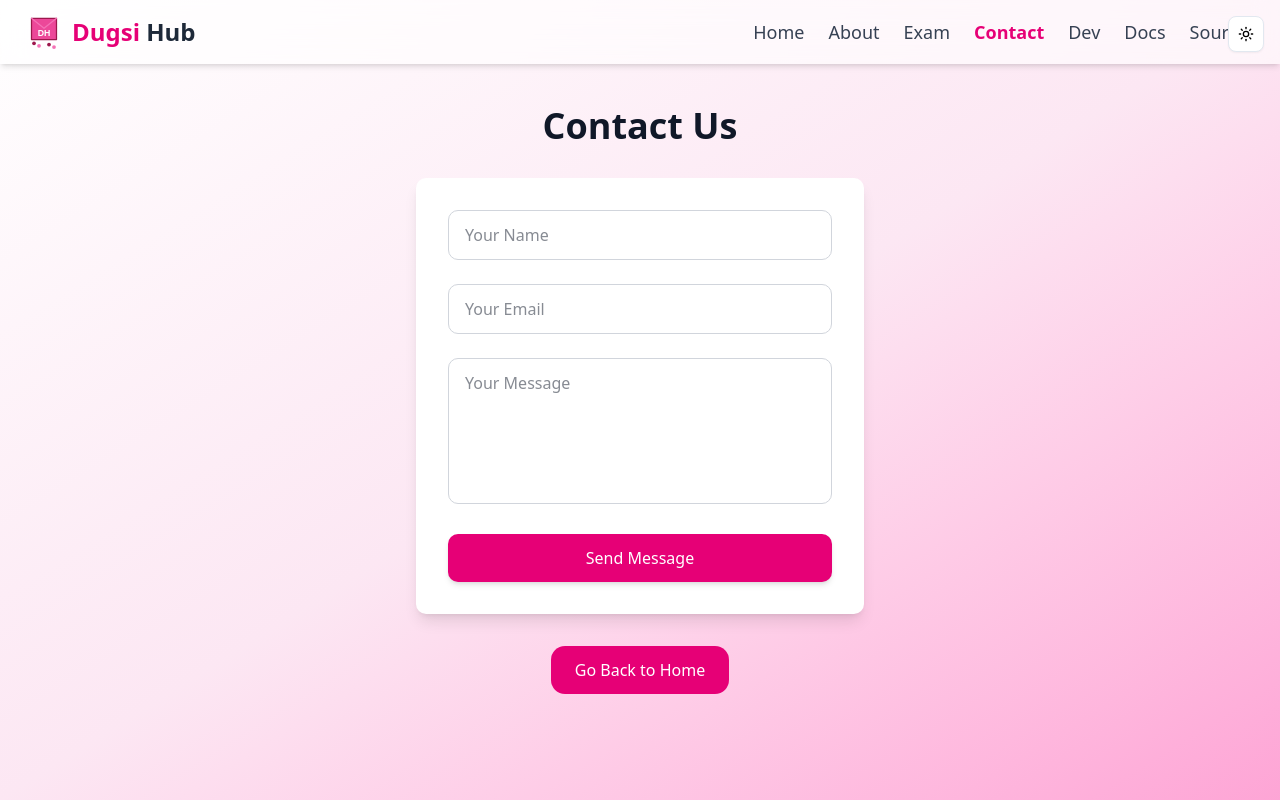
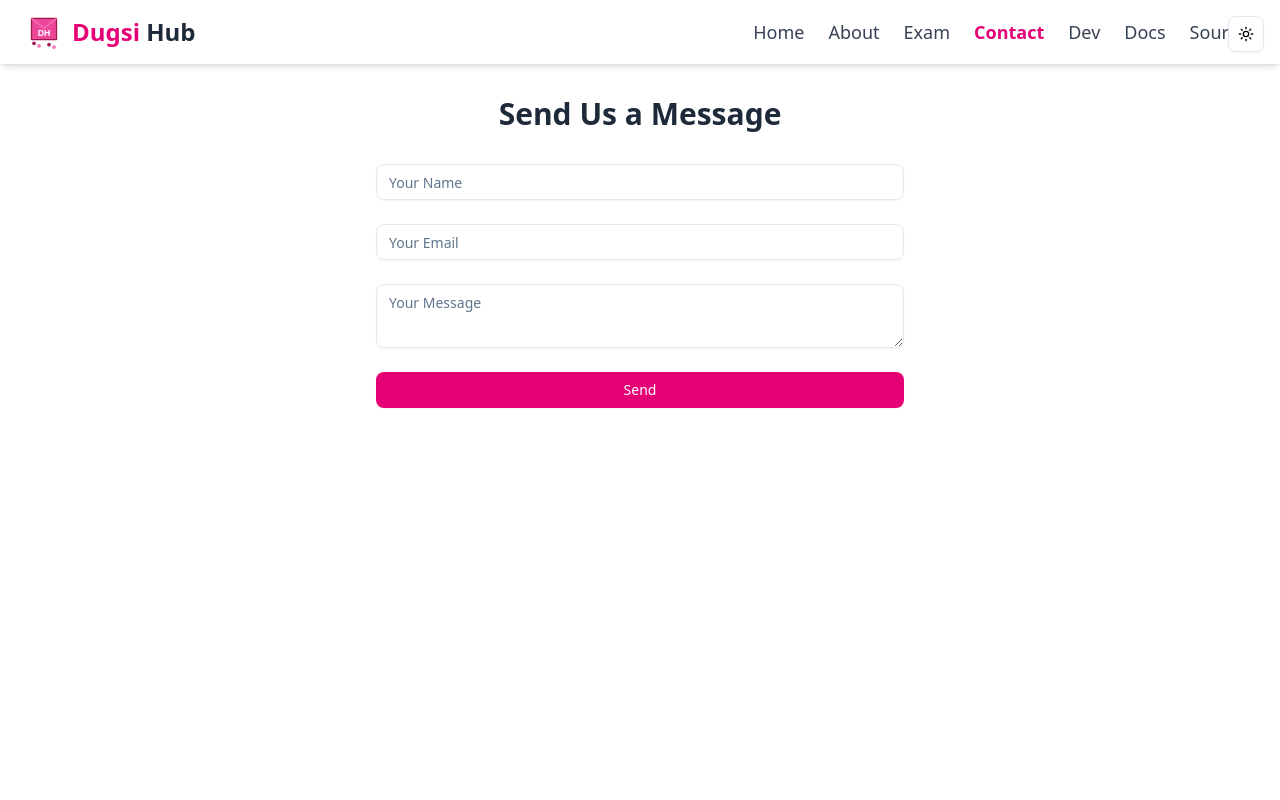
Before and after one commit to engabdullah-2024/Dugsi-Hub, a Next.js app: page /contact in a window 1280 px wide. Built offline with nearby package versions, Linux system fonts and the light colour scheme.

Commit message:
Add support for displaying user email in contact form

```diff
--- a/app/contact/page.tsx
+++ b/app/contact/page.tsx
@@ -1,117 +1,98 @@
 'use client';
 
-import React, { useState } from 'react';
-import Link from 'next/link';
+import { useState } from 'react';
+import emailjs from '@emailjs/browser';
+import { Input } from '@/components/ui/input';
+import { Button } from '@/components/ui/button';
+import { Textarea } from '@/components/ui/textarea';
+import { motion, AnimatePresence } from 'framer-motion';
 
-const Contact = () => {
+const SERVICE_ID = 'service_g501e5b';
+const TEMPLATE_ID = 'template_c06ycsp';
+const PUBLIC_KEY = '6nbY0x5vkTOwEohEU';
+
+export default function ContactForm() {
   const [form, setForm] = useState({ name: '', email: '', message: '' });
-  const [submitted, setSubmitted] = useState(false);
+  const [status, setStatus] = useState({ success: null, error: null, userEmail: '' });
 
-  const handleChange = (e: React.ChangeEvent<HTMLInputElement | HTMLTextAreaElement>) => {
-    setForm({ ...form, [e.target.name]: e.target.value });
+  const handleChange = e => {
+    const { name, value } = e.target;
+    setForm(prev => ({ ...prev, [name]: value }));
   };
 
-  const handleSubmit = (e: React.FormEvent) => {
+  const sendEmail = async e => {
     e.preventDefault();
-    setSubmitted(true);
-    setForm({ name: '', email: '', message: '' });
+
+    try {
+      const res = await emailjs.send(SERVICE_ID, TEMPLATE_ID, form, PUBLIC_KEY);
+      setStatus({ success: 'Message sent successfully!', error: null, userEmail: form.email });
+      setForm({ name: '', email: '', message: '' });
+    } catch (error) {
+      setStatus({ success: null, error: 'Failed to send. Please try again later.', userEmail: '' });
+    }
   };
 
   return (
-    <div
-      className="
-        min-h-screen flex flex-col items-center justify-center px-6 py-20
-        bg-gradient-to-br from-white via-pink-100 to-pink-300
-        dark:from-gray-900 dark:via-gray-800 dark:to-gray-900
-        transition-colors duration-500
-      "
-    >
-      <h1 className="text-4xl font-extrabold mb-8 text-gray-900 dark:text-white">
-        Contact Us
-      </h1>
+    <div className="max-w-xl mx-auto px-6 py-12 mt-12">
+      <h2 className="text-3xl font-bold text-center mb-8 text-gray-800 dark:text-gray-100">
+        Send Us a Message
+      </h2>
 
-      {submitted && (
-        <p className="mb-6 text-green-700 dark:text-green-400 font-semibold">
-          Thank you for your message! We will get back to you soon.
-        </p>
-      )}
-
-      <form
-        onSubmit={handleSubmit}
-        className="
-          w-full max-w-md bg-white dark:bg-gray-900 rounded-lg shadow-lg p-8 space-y-6
-          transition-colors duration-300
-        "
-      >
-        <input
-          type="text"
+      <form onSubmit={sendEmail} className="space-y-6">
+        <Input
           name="name"
-          placeholder="Your Name"
           value={form.name}
           onChange={handleChange}
+          placeholder="Your Name"
           required
-          className="
-            w-full px-4 py-3 border border-gray-300 dark:border-gray-700 rounded-lg
-            bg-white dark:bg-gray-800 text-gray-900 dark:text-gray-100
-            focus:outline-none focus:ring-2 focus:ring-pink-500 dark:focus:ring-pink-400
-            transition-colors
-          "
         />
-        <input
-          type="email"
+        <Input
           name="email"
-          placeholder="Your Email"
           value={form.email}
           onChange={handleChange}
+          placeholder="Your Email"
+          type="email"
           required
-          className="
-            w-full px-4 py-3 border border-gray-300 dark:border-gray-700 rounded-lg
-            bg-white dark:bg-gray-800 text-gray-900 dark:text-gray-100
-            focus:outline-none focus:ring-2 focus:ring-pink-500 dark:focus:ring-pink-400
-            transition-colors
-          "
         />
-        <textarea
+        <Textarea
           name="message"
-          placeholder="Your Message"
           value={form.message}
           onChange={handleChange}
+          placeholder="Your Message"
+          rows={5}
           required
-          rows={5}
-          className="
-            w-full px-4 py-3 border border-gray-300 dark:border-gray-700 rounded-lg
-            bg-white dark:bg-gray-800 text-gray-900 dark:text-gray-100 resize-none
-            focus:outline-none focus:ring-2 focus:ring-pink-500 dark:focus:ring-pink-400
-            transition-colors
-          "
         />
-
-        <button
-          type="submit"
-          className="
-            w-full bg-pink-600 text-white py-3 rounded-lg shadow-md
-            hover:bg-pink-700 dark:bg-pink-500 dark:hover:bg-pink-600
-            transition
-          "
-        >
-          Send Message
-        </button>
+        <Button type="submit" className="w-full bg-pink-600 hover:bg-pink-700 text-white">
+          Send
+        </Button>
       </form>
 
-      <div className="mt-8">
-        <Link
-          href="/"
-          className="
-            inline-block bg-pink-600 text-white px-6 py-3 rounded-xl
-            hover:bg-pink-700 dark:bg-pink-500 dark:hover:bg-pink-600
-            transition duration-300
-          "
-        >
-          Go Back to Home
-        </Link>
-      </div>
+      <AnimatePresence>
+        {status.success && (
+          <motion.div
+            key="success"
+            initial={{ opacity: 0, y: 10 }}
+            animate={{ opacity: 1, y: 0 }}
+            exit={{ opacity: 0 }}
+            className="mt-6 p-4 bg-green-100 text-green-700 rounded-xl text-center"
+          >
+            ✅ {status.success}
+            <div className="mt-1 text-sm text-green-800">Sent from: {status.userEmail}</div>
+          </motion.div>
+        )}
+
+        {status.error && (
+          <motion.div
+            key="error"
+            initial={{ opacity: 0, y: 10 }}
+            animate={{ opacity: 1, y: 0 }}
+            exit={{ opacity: 0 }}
+            className="mt-6 p-4 bg-red-100 text-red-700 rounded-xl text-center"
+          >
+            ❌ {status.error}
+          </motion.div>
+        )}
+      </AnimatePresence>
     </div>
   );
-};
-
-export default Contact;
+}
--- /dev/null
+++ b/components/ui/input.tsx
@@ -0,0 +1,21 @@
+import * as React from "react"
+
+import { cn } from "@/lib/utils"
+
+function Input({ className, type, ...props }: React.ComponentProps<"input">) {
+  return (
+    <input
+      type={type}
+      data-slot="input"
+      className={cn(
+        "file:text-foreground placeholder:text-muted-foreground selection:bg-primary selection:text-primary-foreground dark:bg-input/30 border-input flex h-9 w-full min-w-0 rounded-md border bg-transparent px-3 py-1 text-base shadow-xs transition-[color,box-shadow] outline-none file:inline-flex file:h-7 file:border-0 file:bg-transparent file:text-sm file:font-medium disabled:pointer-events-none disabled:cursor-not-allowed disabled:opacity-50 md:text-sm",
+        "focus-visible:border-ring focus-visible:ring-ring/50 focus-visible:ring-[3px]",
+        "aria-invalid:ring-destructive/20 dark:aria-invalid:ring-destructive/40 aria-invalid:border-destructive",
+        className
+      )}
+      {...props}
+    />
+  )
+}
+
+export { Input }
--- /dev/null
+++ b/components/ui/textarea.tsx
@@ -0,0 +1,18 @@
+import * as React from "react"
+
+import { cn } from "@/lib/utils"
+
+function Textarea({ className, ...props }: React.ComponentProps<"textarea">) {
+  return (
+    <textarea
+      data-slot="textarea"
+      className={cn(
+        "border-input placeholder:text-muted-foreground focus-visible:border-ring focus-visible:ring-ring/50 aria-invalid:ring-destructive/20 dark:aria-invalid:ring-destructive/40 aria-invalid:border-destructive dark:bg-input/30 flex field-sizing-content min-h-16 w-full rounded-md border bg-transparent px-3 py-2 text-base shadow-xs transition-[color,box-shadow] outline-none focus-visible:ring-[3px] disabled:cursor-not-allowed disabled:opacity-50 md:text-sm",
+        className
+      )}
+      {...props}
+    />
+  )
+}
+
+export { Textarea }
--- a/package.json
+++ b/package.json
@@ -9,11 +9,13 @@
     "lint": "next lint"
   },
   "dependencies": {
+    "@emailjs/browser": "^4.4.1",
     "@heroicons/react": "^1.0.6",
     "@radix-ui/react-dropdown-menu": "^2.1.15",
     "@radix-ui/react-slot": "^1.2.3",
     "class-variance-authority": "^0.7.1",
     "clsx": "^2.1.1",
+    "emailjs-com": "^3.2.0",
     "framer-motion": "^12.19.2",
     "lucide-react": "^0.525.0",
     "next": "15.3.4",
```
Also changed, not shown: 1 other file (tests, documents, lock files or other folders).
